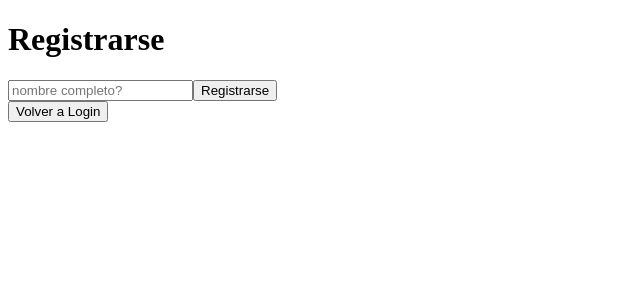
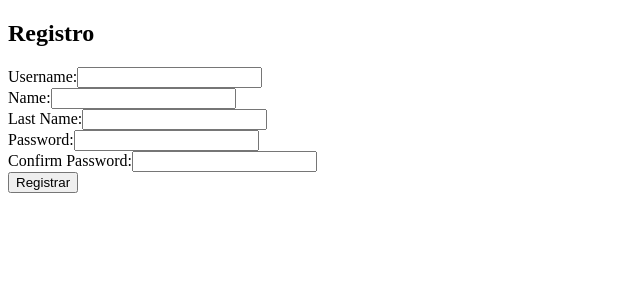
Before and after one commit to ShadiYn/GestionHoras_proyecto-frontend, a React (Vite) app: page /register in a window 1280 px wide. Shown: the top 300 px of the page, without its empty margins (0-640 px from the left). Built offline with nearby package versions, Linux system fonts and the light colour scheme.

Commit message:
en teoria funciona login y register

```diff
--- a/src/api/api.js
+++ b/src/api/api.js
@@ -1,73 +1,51 @@
 import axios from 'axios';
 //crear la url base
 const baseUrl = axios.create({
-    baseURL: 'http://localhost:8080/'
+    baseURL: 'http://localhost:8080'
 });
 
 //funcoin de login
-export const login = async ({
-    username,password})=>{
-        //para generar el token de autenticación
+// Función para hacer login
+// Función para hacer login
+export const loginUser = async (formData) => {
+  try {
+    // Realiza la solicitud POST al endpoint de login
+    const response = await baseUrl.post('/login', formData);
+    return response.data; // Devuelve la respuesta del login, que debe incluir el token
+  } catch (error) {
+    console.error("Error en el login:", error);
+    throw error.response ? error.response.data : error.message;
+  }
+};
 
-        const token = btoa(username+':'+password);
-
-        //ver el token generado
-        console.log('Generando token para el login:',token);
-
-        try{
-            //verificar los datos que hemos enviado
-
-            const response = await baseUrl.post('/login',{},{
-                headers:{
-                    'Content-Type':
-                'application/json',
-                'Authorization': 'Basic ' + token
-                }
-            });
-            //respuesta del login
-            console.log('Respuesta del login:',response.data);
-
-            //guardamos el token en axios para futuras solicitudes
-
-            setAuth(token);
-
-            //devolvemos la respuesta del login - token o mensaje
-            return response.data
-
-        }catch(error){
-            console.error('error al hacer login: ',error.response ? error.response.data : error.message);
-            throw error;
-
-        }
-    }
 
     //configuramos el token de autenticación en axios
 
-    const setAuth = async (token)=>{
-        console.log('configuranto autenticación con token:',token);
+// Configurar el token de autenticación en axios
+export const setAuth = (token) => {
+  console.log('Configurando autenticación con token:', token);
 
-        baseUrl.defaults.headers.common.Authorization = `Basic ${token}`;
-    };
+  // Establece el encabezado Authorization con el token básico
+  baseUrl.defaults.headers.common['Authorization'] = `Bearer ${token}`;
+};
+
 
 
     //funcoin registro
-    export const registro = async (formData) =>{
-        try{
-            //log pa mostrar los datos de registro
-            console.log("enviando datos de registro:",formData);
+    // Función de registro de usuario
+export const registro = async (userData) => {
+  try {
+    // Muestra los datos que se van a enviar para el registro
+    console.log("Enviando datos de registro:", userData);
 
-            const response = await axios.post('http://localhost:8080/url/register',formData,{
-                headers: {
-                   'Content-Type': 'application/json',
-                },
-            });
+    // Solicita el registro del nuevo usuario
+    const response = await baseUrl.post('/register', userData);
 
-
-            //log respuesta correcta en el registro
-            console.log('Registro EXITOSO',response.data);
-            return response.data;
-        }catch(error){
-            console.error('error al registrar usuario:',error);
-            throw error;
-        }
-    };
+    // Muestra la respuesta cuando el registro es exitoso
+    console.log('Registro EXITOSO', response.data);
+    return response.data; // Devuelve la respuesta del registro
+  } catch (error) {
+    console.error('Error al registrar usuario:', error);
+    throw error;
+  }
+};
--- a/src/pages/Login.jsx
+++ b/src/pages/Login.jsx
@@ -1,52 +1,59 @@
-import { useState } from "react";
-import { useNavigate } from "react-router-dom";
-import { useUserContext } from "../providers/UserProvider";
-import {login} from '../api/api';
+import React, { useState } from "react";
+import { loginUser } from "../api/api";
+import { useNavigate } from "react-router-dom"; // Importar useNavigate de React Router v6
 
-const Login = ()=>{
-    const [credentials,setCredentials]= useState({username:"",password:""});
+const Login = () => {
+  const [username, setUsername] = useState("");
+  const [password, setPassword] = useState("");
+  const [error, setError] = useState("");
+  const navigate = useNavigate(); // Usar useNavigate en lugar de useHistory
 
-    const navigate = useNavigate();
+  const handleLogin = async (e) => {
+    e.preventDefault();
+    setError(""); // Resetear errores
 
-    const {setUser}=useUserContext();
+    try {
+      const credentials = { username, password };
+      const result = await loginUser(credentials);
 
-    const handleLogin = async ()=>{
-        console.log('credenciales antes de hacer login:',credentials);
-        try{
-            const response = await login (credentials);
+      // Aquí puedes guardar el token o ID de usuario en el estado global o en localStorage
+      console.log("Login exitoso:", result);
 
-            console.log('respuesta del login:', response);
-            setUser(response);
-            navigate("/");
-        }catch(error){
-            console.error("Error durante logn:",error);
-            <p>No se pudo iniciar sesion, intente de nuevo</p>
-        }
-    };
+      // Redirige al dashboard u otra página
+      navigate("/dashboard"); // Redirige con navigate en lugar de history.push
 
+    } catch (err) {
+      setError("Credenciales incorrectas. Intenta de nuevo.");
+    }
+  };
 
-    const handleRegister = ()=>{
-        navigate("/register");
-    }
-return(
-   <div className="contenido">
-    <div className="card-container">
-        <div className="login-form">
-            <h1>Iniciar Sesión</h1>
-            <input type="text" placeholder="Usuario" onChange={(e)=> setCredentials({...credentials,username: e.target.value})}/>
+  return (
+    <div>
+      <h2>Login</h2>
+      <form onSubmit={handleLogin}>
+        <div>
+          <label>Username:</label>
+          <input
+            type="text"
+            value={username}
+            onChange={(e) => setUsername(e.target.value)}
+            required
+          />
+        </div>
+        <div>
+          <label>Password:</label>
+          <input
+            type="password"
+            value={password}
+            onChange={(e) => setPassword(e.target.value)}
+            required
+          />
+        </div>
+        {error && <p style={{ color: "red" }}>{error}</p>}
+        <button type="submit">Login</button>
+      </form>
+    </div>
+  );
+};
 
-            <input type="password" placeholder="contraseña" onChange={(e) =>setCredentials({...credentials,password: e.target.value})}/>
-
-            <button onClick={handleLogin}>Iniciar Sesión</button>
-            <button className="register-button"
-            onClick={handleRegister}>Regístrate</button>
-        </div>
-
-        <div className="login-image">
-
-        </div>
-    </div>
-   </div>
-)
-}
 export default Login;
--- a/src/pages/Register.jsx
+++ b/src/pages/Register.jsx
@@ -1,64 +1,93 @@
-import { useState } from "react";
-import { useNavigate } from "react-router-dom";
+import React, { useState } from "react";
 import { registro } from "../api/api";
 
+const Register = () => {
+  const [username, setUsername] = useState("");
+  const [name, setName] = useState("");
+  const [lastName, setLastName] = useState("");
+  const [password, setPassword] = useState("");
+  const [confirmPassword, setConfirmPassword] = useState("");
+  const [error, setError] = useState("");
+  const [successMessage, setSuccessMessage] = useState("");
+
+  const handleRegister = async (e) => {
+    e.preventDefault();
+    setError("");
+    setSuccessMessage("");
+
+    if (password !== confirmPassword) {
+        setError("Las contraseñas no coinciden.");
+        return;
+    }
+
+    try {
+        const userData = { username, name, last_name: lastName, password };
+        const response = await registro(userData);
+        setSuccessMessage("Registro exitoso. Puedes iniciar sesión.");
+    } catch (err) {
+        // Asegúrate de capturar el error específico del backend
+        setError(err.response ? err.response.data : "Error al registrar el usuario. Intenta de nuevo.");
+    }
+};
 
 
-const Register = ()=>{
-    const [formData,setFormData]= useState({
-        //colocar los datos necesarios para iniciar sesión!
-    });
+  return (
+    <div>
+      <h2>Registro</h2>
+      <form onSubmit={handleRegister}>
+        <div>
+          <label>Username:</label>
+          <input
+            type="text"
+            value={username}
+            onChange={(e) => setUsername(e.target.value)}
+            required
+          />
+        </div>
+        <div>
+          <label>Name:</label>
+          <input
+            type="text"
+            value={name}
+            onChange={(e) => setName(e.target.value)}
+            required
+          />
+        </div>
+        <div>
+          <label>Last Name:</label>
+          <input
+            type="text"
+            value={lastName}
+            onChange={(e) => setLastName(e.target.value)}
+            required
+          />
+        </div>
+        <div>
+          <label>Password:</label>
+          <input
+            type="password"
+            value={password}
+            onChange={(e) => setPassword(e.target.value)}
+            required
+          />
+        </div>
+        <div>
+          <label>Confirm Password:</label>
+          <input
+            type="password"
+            value={confirmPassword}
+            onChange={(e) => setConfirmPassword(e.target.value)}
+            required
+          />
+        </div>
 
-    const navigate = useNavigate();
+        {error && <p style={{ color: "red" }}>{error}</p>}
+        {successMessage && <p style={{ color: "green" }}>{successMessage}</p>}
 
-    const handleChange = (e)=>{
-        const {name,value} = e.target;
-        setFormData({...formData,[name]: value});
-    };
+        <button type="submit">Registrar</button>
+      </form>
+    </div>
+  );
+};
 
-    const handleSubmit = async (e)=>{
-
-        e.preventDefault();
-        try{
-            await registro(formData);
-            console.log('Registro exitoso');
-            navigate("/");
-        }catch(error){
-            console.error('error en el registro intentalo de nuevo:', error)
-            throw error;
-        }
-    };
-
-
-
-
-
-    return(
-        <div className="contenido">
-            <div className="card-container">
-                <div className="register-form">
-                    <h1>Registrarse</h1>
-                    <form onSubmit={handleSubmit}>
-                        <input type="text"
-                        name="username"
-                        placeholder="nombre completo?"
-                        value={formData.username}
-                        onChange={handleChange}
-                        required/>
-
-                        {
-                            //lo mismo pero con los demás campos necesarios que falta por identificar
-                        }
-
-                        <button type="submit">Registrarse</button>
-                    </form>
-                    <button className="login-button" onClick={()=> navigate("/")}>Volver a Login</button>
-                </div>
-                <div className="register-image">
-
-                </div>
-            </div>
-        </div>
-    )
-}
 export default Register;
```
Also changed, not shown: 1 other file (tests, documents, lock files or other folders).
